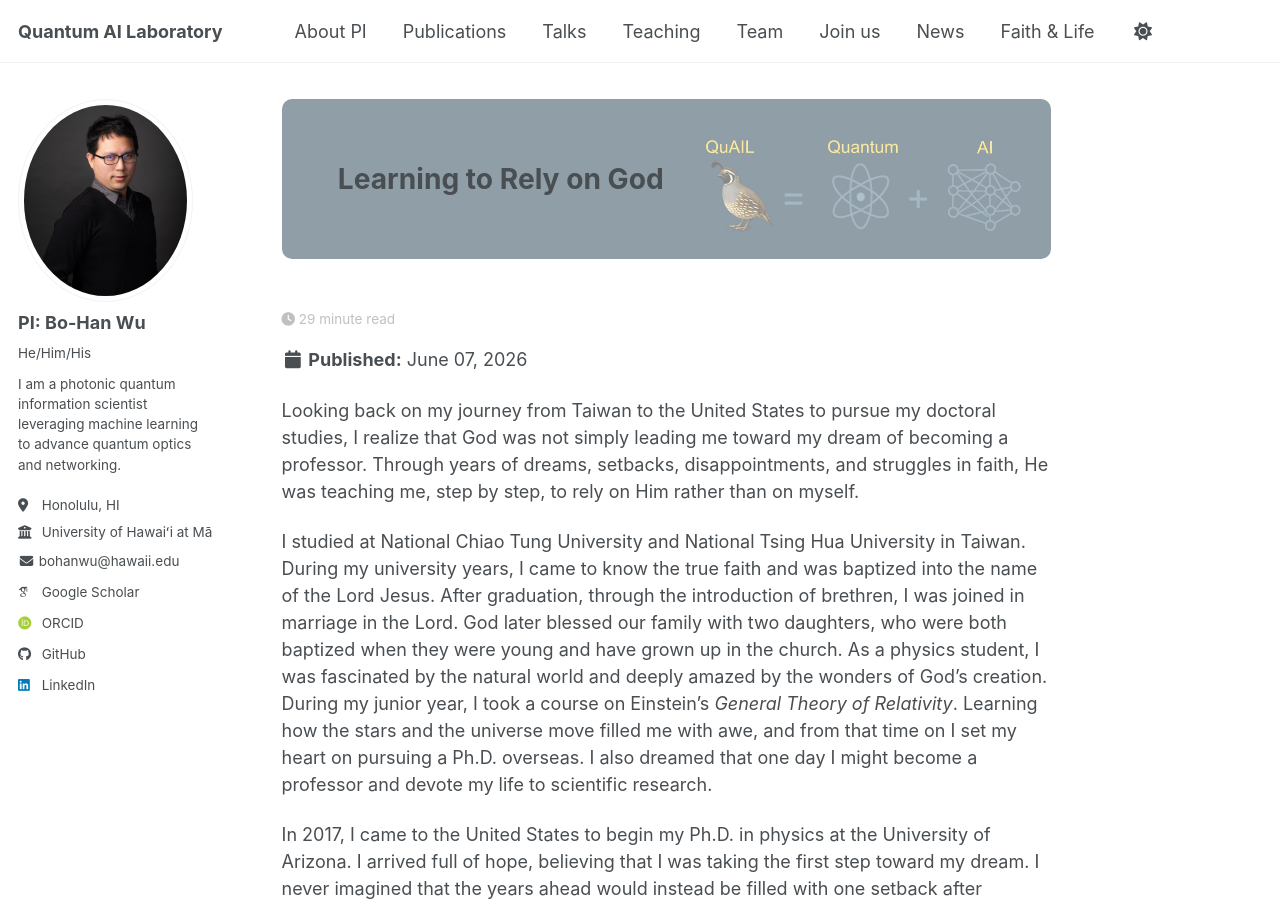
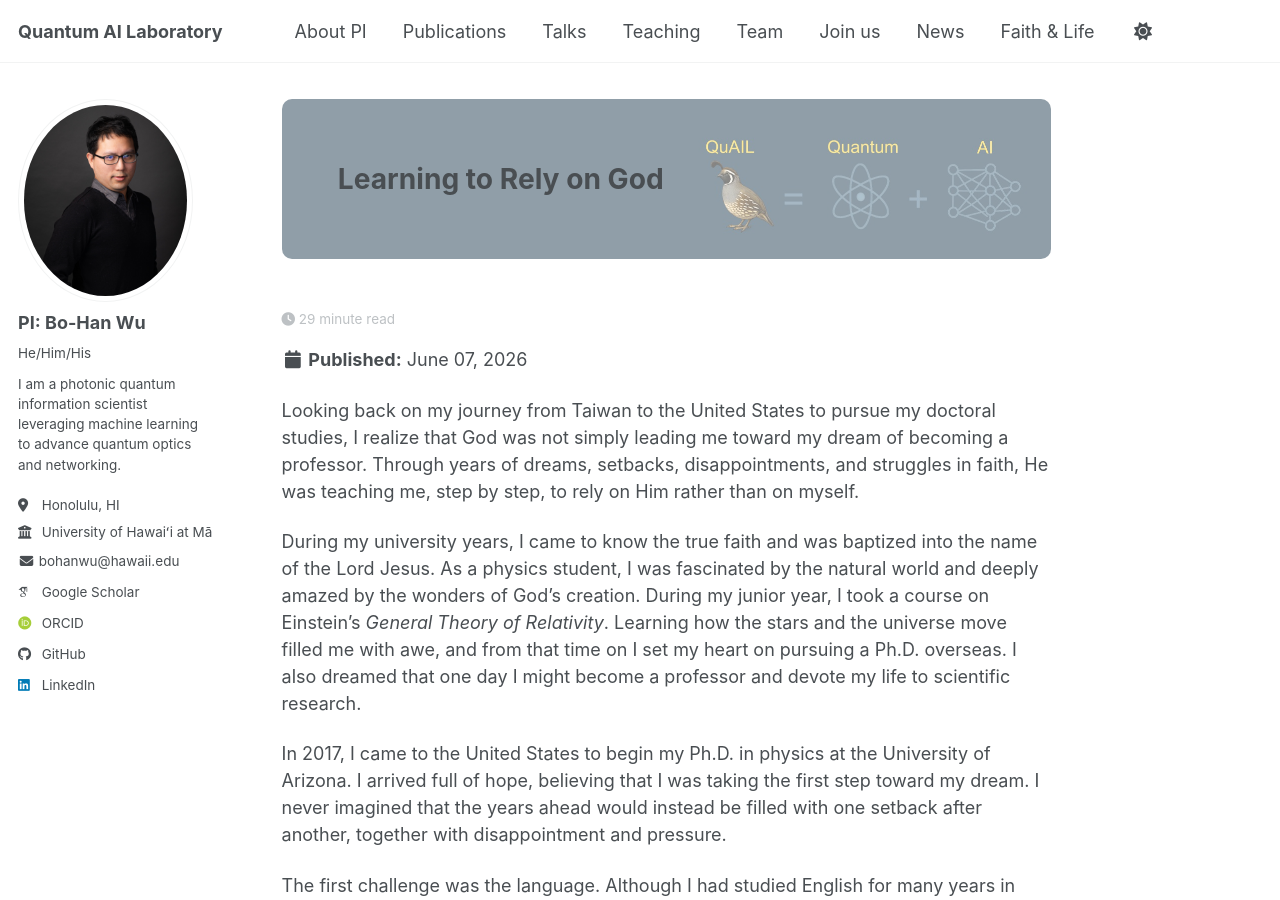
Before and after one commit to go705/go705.github.io, a Jekyll site: the page built from _posts/2026-06-07-blog-post-1.md, in a window 1280 px wide and 900 px high. Built offline with Jekyll 4.4.1, drawn with Linux system fonts in a browser that asks for light colours; some web fonts are replaced; a script bundle is joined from its source files by our own code; library files that are not in the unit come from our copies.

Commit message:
Update 2026-06-07-blog-post-1.md

```diff
--- a/_posts/2026-06-07-blog-post-1.md
+++ b/_posts/2026-06-07-blog-post-1.md
@@ -7,7 +7,7 @@ categories:
 
 Looking back on my journey from Taiwan to the United States to pursue my doctoral studies, I realize that God was not simply leading me toward my dream of becoming a professor. Through years of dreams, setbacks, disappointments, and struggles in faith, He was teaching me, step by step, to rely on Him rather than on myself.
 
-I studied at National Chiao Tung University and National Tsing Hua University in Taiwan. During my university years, I came to know the true faith and was baptized into the name of the Lord Jesus. After graduation, through the introduction of brethren, I was joined in marriage in the Lord. God later blessed our family with two daughters, who were both baptized when they were young and have grown up in the church. As a physics student, I was fascinated by the natural world and deeply amazed by the wonders of God's creation. During my junior year, I took a course on Einstein's *General Theory of Relativity*. Learning how the stars and the universe move filled me with awe, and from that time on I set my heart on pursuing a Ph.D. overseas. I also dreamed that one day I might become a professor and devote my life to scientific research.
+During my university years, I came to know the true faith and was baptized into the name of the Lord Jesus. As a physics student, I was fascinated by the natural world and deeply amazed by the wonders of God's creation. During my junior year, I took a course on Einstein's *General Theory of Relativity*. Learning how the stars and the universe move filled me with awe, and from that time on I set my heart on pursuing a Ph.D. overseas. I also dreamed that one day I might become a professor and devote my life to scientific research.
 
 In 2017, I came to the United States to begin my Ph.D. in physics at the University of Arizona. I arrived full of hope, believing that I was taking the first step toward my dream. I never imagined that the years ahead would instead be filled with one setback after another, together with disappointment and pressure.
 
```
